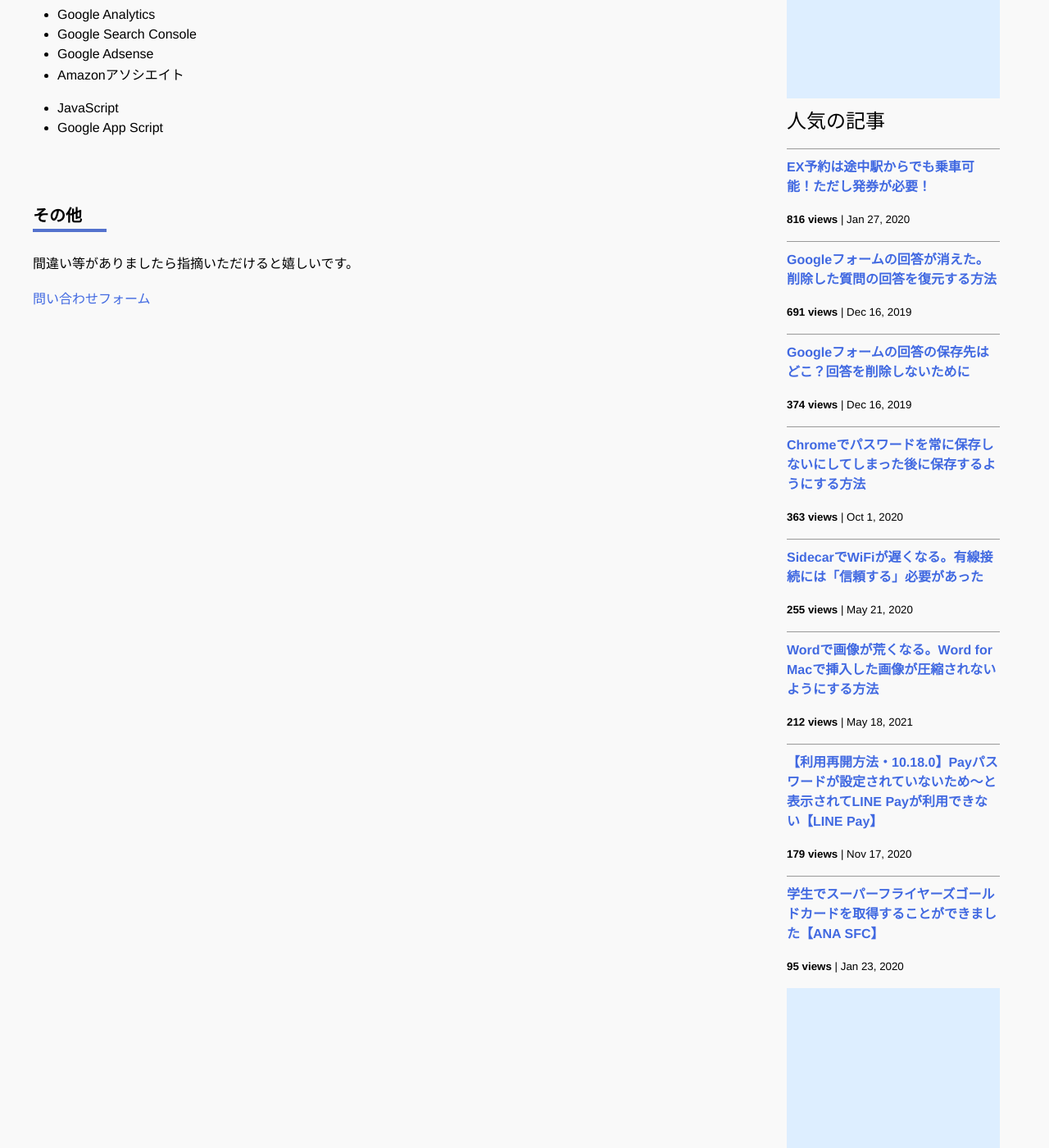
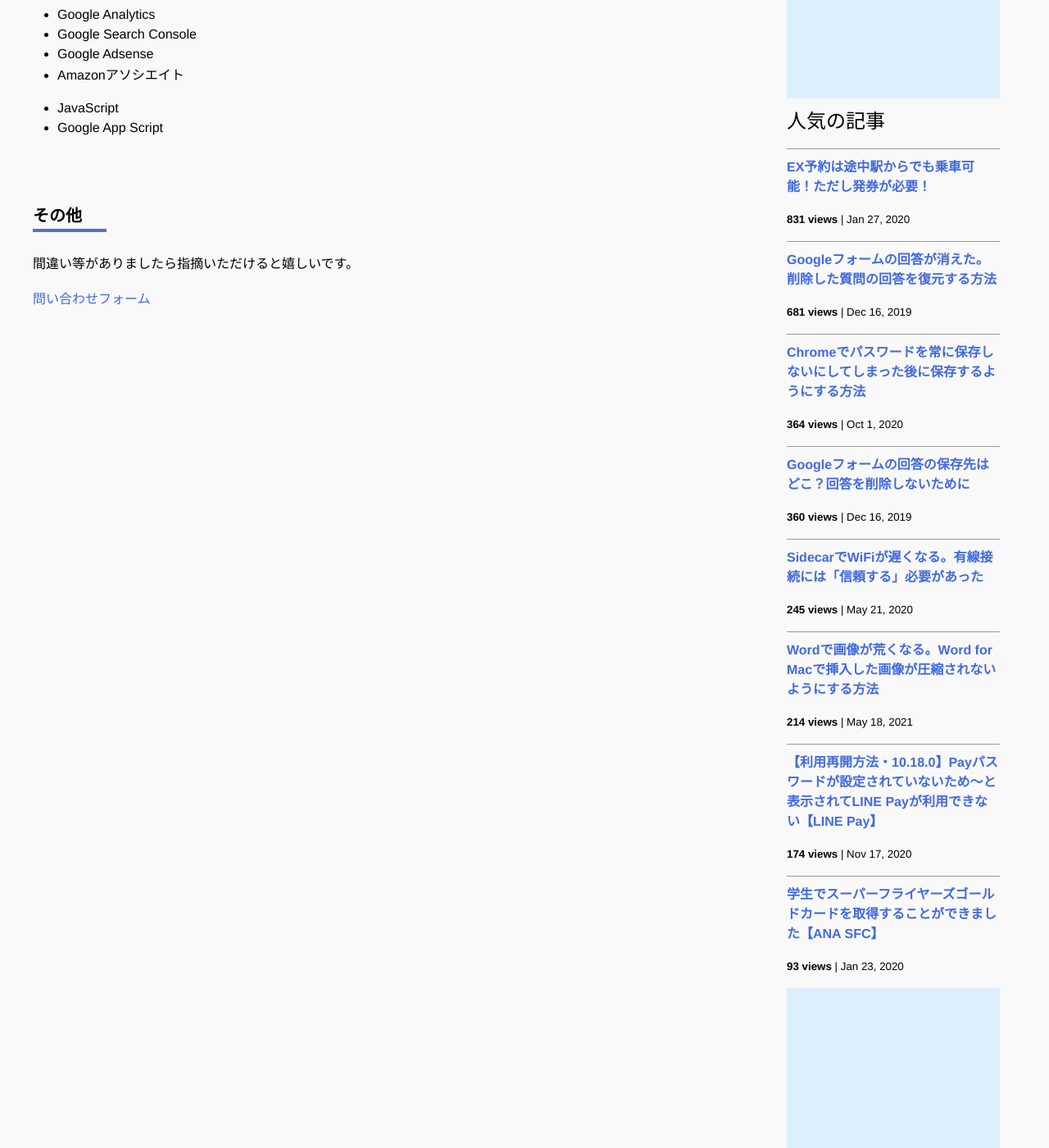
Before and after one commit to iwanaminami/shoyaiwaname, a Jekyll site: the page built from about.markdown, in a window 1280 px wide and 1400 px high, scrolled down 693 px. Shown: the whole window at 82% size. Built offline with Jekyll 4.4.1, drawn with Linux system fonts in a browser that asks for light colours; nearby versions of some CDN libraries; comment, search, counter and statistics services are not loaded.

Commit message:
a new commit message

```diff
--- a/_data/popularposts.yml
+++ b/_data/popularposts.yml
@@ -1,17 +1,17 @@
 side:
-  - view: 816
+  - view: 831
     url: /2020/01/27/ex-rideontheway.html
-  - view: 691
+  - view: 681
     url: /2019/12/16/restore-googleform.html
-  - view: 374
+  - view: 364
+    url: /2020/10/01/googlepassword.html
+  - view: 360
     url: /2019/12/16/googleform-answers.html
-  - view: 363
-    url: /2020/10/01/googlepassword.html
-  - view: 255
+  - view: 245
     url: /2020/05/21/sidecar-via-cable.html
-  - view: 212
+  - view: 214
     url: /2021/05/18/image-compression-word.html
-  - view: 179
+  - view: 174
     url: /2020/11/17/linepay.html
-  - view: 95
+  - view: 93
     url: /2020/01/23/sfcgold.html
```
